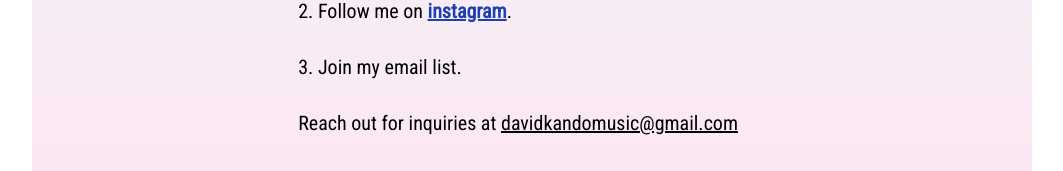
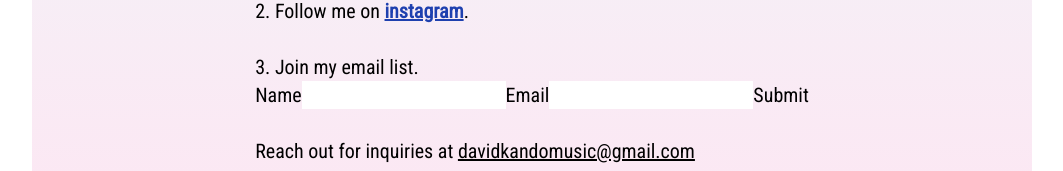
Before and after one commit to Stav93/next.js-Practice-App, a Next.js app in the folder practice_nextjs_project/: page /connect in a window 1280 px wide. Shown: the part 848-1019 px from the top of the page, without its empty margins (108-1171 px from the left). Built offline with nearby package versions, Linux system fonts and the light colour scheme; no server answers; a web font is replaced by a local one.

Commit message:
using useTransition hook

```diff
--- /dev/null
+++ b/practice_nextjs_project/app/connect/email-list/form.jsx
@@ -0,0 +1,52 @@
+"use client";
+
+import postContact from "./post-contact";
+import { useState, useTransition } from "react";
+
+export default function Form() {
+  const [message, setMessage] = useState("");
+  const [displayMessage, setDisplayMessage] = useState(false);
+  const [isPending, startTransition] = useTransition();
+
+  const handleSubmit = (data) => {
+    const name = data.get("name");
+    const email = data.get("email");
+
+    startTransition(() => {
+      let message;
+
+      postContact({ name, email }).then((json) => {
+        console.log(json);
+
+        const errorMessage = json.ErrorMessage;
+        if (json.Count > 0) {
+          message = "Success";
+        } else if (errorMessage && errorMessage.includes("already exists")) {
+          message = "Email is already exists";
+        } else if (
+          errorMessage &&
+          errorMessage.includes("properties invalid")
+        ) {
+          message = "Email is not formatted correctly";
+        } else {
+          message = "Error. try again";
+        }
+
+        setMessage(message);
+        setDisplayMessage(true);
+      });
+    });
+  };
+  return (
+    <form action={handleSubmit}>
+      <label htmlFor="name">Name</label>
+      <input type="text" id="name" name="name" required />
+      <label htmlFor="email">Email</label>
+      <input type="email" id="email" email="email" required />
+      <button type="submit" disabled={isPending}>
+        {isPending ? "Sending..." : "Submit"}
+      </button>
+      {displayMessage ? message : <></>}
+    </form>
+  );
+}
--- a/practice_nextjs_project/app/connect/page.jsx
+++ b/practice_nextjs_project/app/connect/page.jsx
@@ -1,4 +1,4 @@
-// import Form from './email-list/form';
+import Form from "./email-list/form";
 import Followers from "./followers";
 
 export default function Page() {
@@ -40,7 +40,7 @@ export default function Page() {
         </div>
         <br />
         <div>3. Join my email list.</div>
-        {/* <Form /> */}
+        <Form />
         <br />
         <div>
           Reach out for inquiries at{" "}
```
